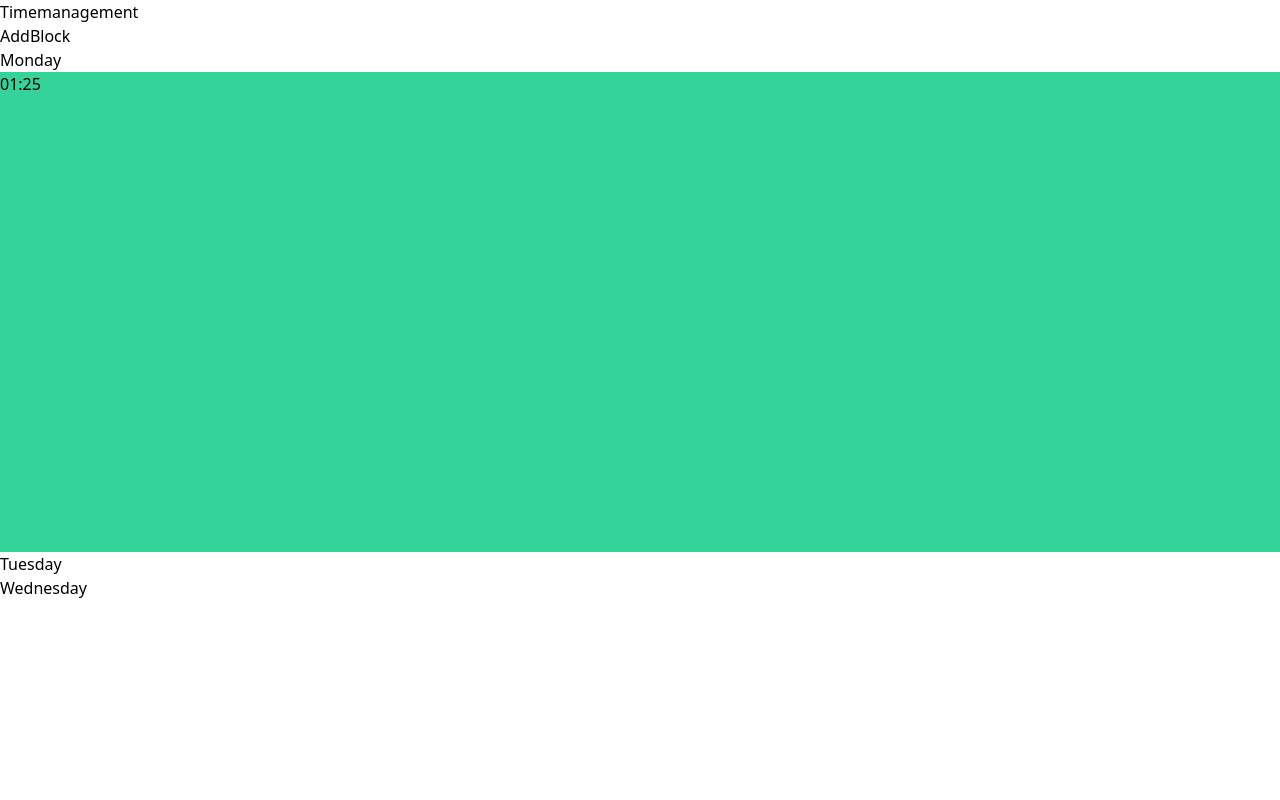
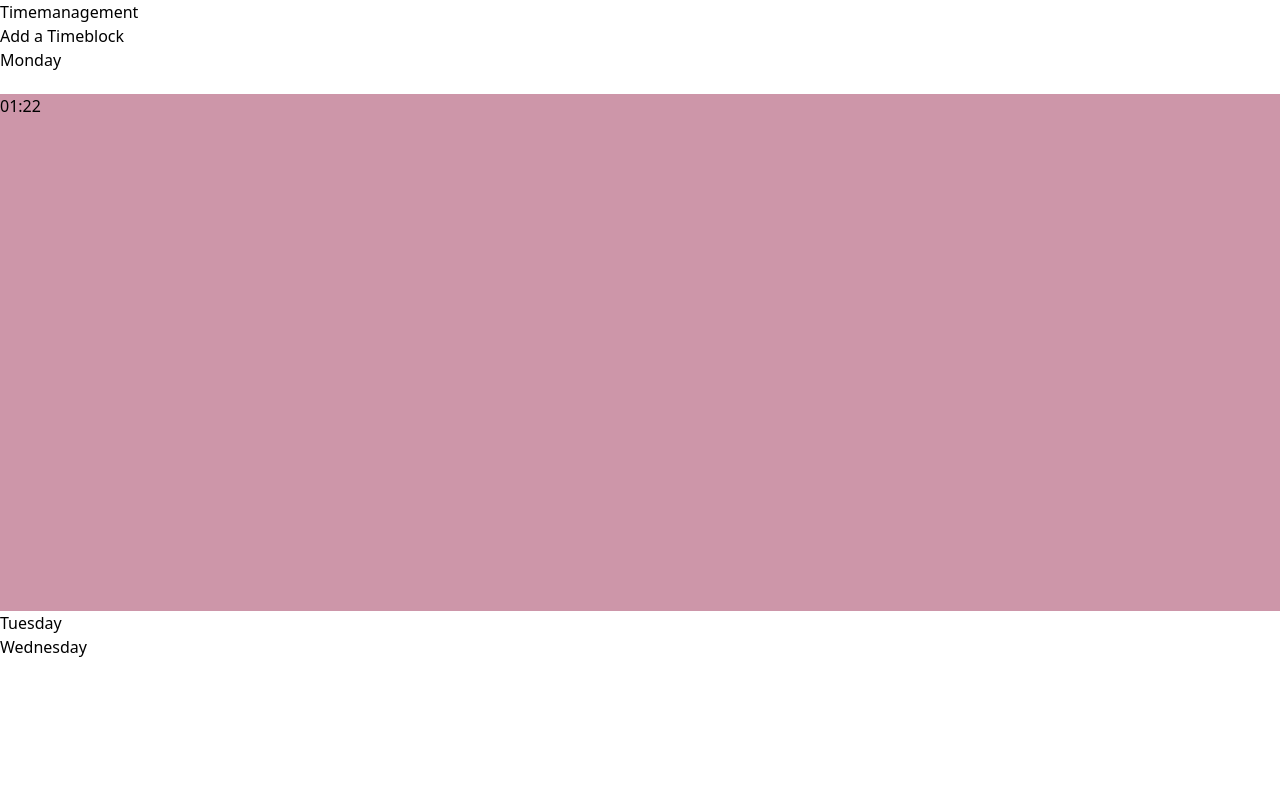
Before and after one commit to ErayC4/StudyPlaner, a React (Vite) app: page / in a window 1280 px wide. Shown: the top 800 px of the page. Built offline with nearby package versions, Linux system fonts and the light colour scheme.

Commit message:
added a simple ui to get timeblock information and a simple on off button that shows that ui

```diff
--- a/src/AddBlock.jsx
+++ /dev/null
@@ -1,11 +0,0 @@
-import React from 'react'
-
-function AddBlock() {
-  return (
-    <div className='px-16'>
-        <button className='bg-blue-500 text-white py-2 px-16 rounded-full'>AddBlock</button>
-    </div>
-  )
-}
-
-export default AddBlock
--- /dev/null
+++ b/src/AddTimeBlock.jsx
@@ -0,0 +1,100 @@
+import React from "react";
+
+function AddTimeBlock() {
+  const [isOpen, setIsOpen] = React.useState(false);
+  const changeOpenState = () => {
+    setIsOpen(!isOpen);
+  };
+  return (
+    <div className="px-16">
+      <button
+        onClick={changeOpenState}
+        className="bg-blue-500 text-white py-2 px-16 rounded-full"
+      >
+        Add a Timeblock
+      </button>
+      {isOpen ? (
+        <div className="w-[50%] p-8 bg-white border-gray-600 border-2 rounded-xl absolute top-1/2 left-1/2 transform -translate-x-1/2 -translate-y-1/2 z-20">
+        <p className="text-4xl">Add a Time block</p>
+        <p className="text-xl mt-16">Task Name:</p>
+        <input
+          type="text"
+          name=""
+          id=""
+          className="w-full border-b border-black "
+        />
+        <div className="grid grid-cols-2 w-full mt-8">
+          <div>
+            <p>From:</p>
+            <p>Hour/Minute</p>
+            <div className="flex">
+              <input type="time" id="start-time" step="300" />
+            </div>
+          </div>
+          <div>
+            <p>To:</p>
+            <p>Hour/Minute</p>
+            <div className="flex">
+              <input type="time" id="start-time" step="300" />
+            </div>
+          </div>
+        </div>
+        <p className="text-red-500 mt-8">
+          This time is already occupied by HelloWorld (11:15-14:20)!
+        </p>
+
+        <button className="bg-blue-500 text-white py-1 px-7 rounded-full mt-2">
+          Edit HelloWorld
+        </button>
+        <button className="bg-blue-500 text-white py-1 px-7 rounded-full ml-4">
+          Show Timeplan
+        </button>
+
+        <div className="flex mt-8">
+          <input type="checkbox" />
+
+          <label>Only Once</label>
+        </div>
+        <div className="flex">
+          <input type="checkbox" />
+
+          <label>Weekly Repeat</label>
+        </div>
+        <div className="flex">
+          <input type="date" name="" id="" />
+
+          <p>On Certain Date</p>
+        </div>
+        <div className="flex mt-8">
+          <label>Select Colors</label>
+          <button>
+            <svg
+              xmlns="http://www.w3.org/2000/svg"
+              width="16"
+              height="16"
+              fill="currentColor"
+              class="bi bi-palette"
+              viewBox="0 0 16 16"
+            >
+              <path d="M8 5a1.5 1.5 0 1 0 0-3 1.5 1.5 0 0 0 0 3m4 3a1.5 1.5 0 1 0 0-3 1.5 1.5 0 0 0 0 3M5.5 7a1.5 1.5 0 1 1-3 0 1.5 1.5 0 0 1 3 0m.5 6a1.5 1.5 0 1 0 0-3 1.5 1.5 0 0 0 0 3" />
+              <path d="M16 8c0 3.15-1.866 2.585-3.567 2.07C11.42 9.763 10.465 9.473 10 10c-.603.683-.475 1.819-.351 2.92C9.826 14.495 9.996 16 8 16a8 8 0 1 1 8-8m-8 7c.611 0 .654-.171.655-.176.078-.146.124-.464.07-1.119-.014-.168-.037-.37-.061-.591-.052-.464-.112-1.005-.118-1.462-.01-.707.083-1.61.704-2.314.369-.417.845-.578 1.272-.618.404-.038.812.026 1.16.104.343.077.702.186 1.025.284l.028.008c.346.105.658.199.953.266.653.148.904.083.991.024C14.717 9.38 15 9.161 15 8a7 7 0 1 0-7 7" />
+            </svg>
+          </button>
+        </div>
+        <div className="flex justify-between">
+          <button className="bg-green-400 text-xl py-2 px-16 rounded-full border-green-500 border-2 mt-16">
+            Submit
+          </button>
+          <button onClick={changeOpenState} className="bg-red-400 text-xl py-2 px-16 rounded-full border-red-500 border-2 mt-16">
+            Cancel
+          </button>
+        </div>
+      </div>
+      ) : (
+        ""
+      )}
+    </div>
+  );
+}
+
+export default AddTimeBlock;
--- a/src/Grid.jsx
+++ b/src/Grid.jsx
@@ -15,23 +15,28 @@ function Grid() {
     {
       name: "THI",
       isActiveOn: "Wednesday",
-      startingTime: "08:25",
-      endingTime: "09:25",
+      startingTime: "08:13",
+      endingTime: "09:45",
+      color:"#A2505B",
     },
     {
       name: "THI",
       isActiveOn: "Monday",
-      startingTime: "01:25",
-      endingTime: "09:25",
+      startingTime: "01:22",
+      endingTime: "09:59",
+      color: "#CD96A9",
     },
 
     {
       name: "THI",
       isActiveOn: "Thursday",
-      startingTime: "05:25",
-      endingTime: "19:25",
+      startingTime: "05:32",
+      endingTime: "19:21",
+      color: "#8EBCA8",
     },
   ];
+
+
   function calculateTime(startingTime, endingTime) {
     const endingTimeParts = endingTime.split(":");
     const startingTimeParts = startingTime.split(":");
@@ -46,18 +51,30 @@ function Grid() {
     return timeLength;
   }
 
-  function calculateBaseline(blocks){
+  function calculateBaseline(blocks) {
     if (!blocks || blocks.length === 0) {
       return null;
     }
+    // Funktion, um die Minuten auf 00 zu setzen
+    function roundDownToHour(timeString) {
+      const [hours] = timeString.split(":");
+      return hours + ":00";
+    }
+    // Die Zeitblöcke sortieren
     blocks.sort((a, b) => {
-      return new Date("1970/01/01 " + a.startingTime) - new Date("1970/01/01 " + b.startingTime);
+      const timeA = roundDownToHour(a.startingTime);
+      const timeB = roundDownToHour(b.startingTime);
+      return new Date("1970/01/01 " + timeA) - new Date("1970/01/01 " + timeB);
     });
-    return blocks[0].startingTime;
+    // Den kleinsten Wert zurückgeben
+    return roundDownToHour(blocks[0].startingTime);
   }
-  const baseline = calculateBaseline(timeBlocks)
+  const baseline = calculateBaseline(timeBlocks);
+
+
 
   const stundenArray = Array.from({ length: 48 }, (_, index) => index);
+
   return (
     <div className="px-16">
       <div className="grid grid-cols-7"></div>
@@ -76,21 +93,19 @@ function Grid() {
                   {day.name == timeBlock.isActiveOn ? (
                     <div
                       style={{
-                        backgroundColor: "#34D399",
+                        backgroundColor: timeBlock.color,
                         height: `${calculateTime(
                           timeBlock.startingTime,
                           timeBlock.endingTime
                         )}px`,
-                        marginTop:`${calculateTime(
+                        marginTop: `${calculateTime(
                           baseline,
                           timeBlock.startingTime
-                        )}px`
+                        )}px`,
                       }}
-                      className="absolute mx-2 rounded-lg"
+                      className="absolute mx-2 rounded-lg w-48"
                     >
-                      <div>
-                      {timeBlock.startingTime}
-                      </div>
+                      <div>{timeBlock.startingTime}</div>
                     </div>
                   ) : (
                     <></>
--- a/src/main.jsx
+++ b/src/main.jsx
@@ -3,12 +3,12 @@ import ReactDOM from 'react-dom/client'
 import App from './App.jsx'
 import './index.css'
 import Grid from './Grid.jsx'
-import AddBlock from './AddBlock.jsx'
+import AddTimeBlock from './AddTimeBlock.jsx'
 
 ReactDOM.createRoot(document.getElementById('root')).render(
   <React.StrictMode>
     <App />
-    <AddBlock />
+    <AddTimeBlock />
     <Grid />
   </React.StrictMode>,
 )
```
